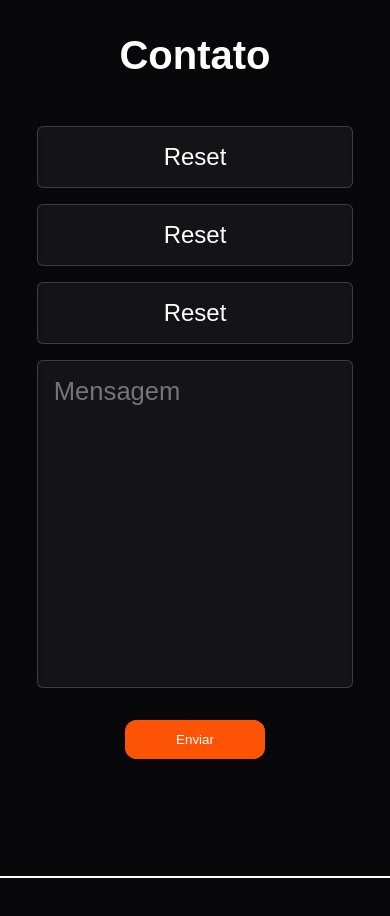
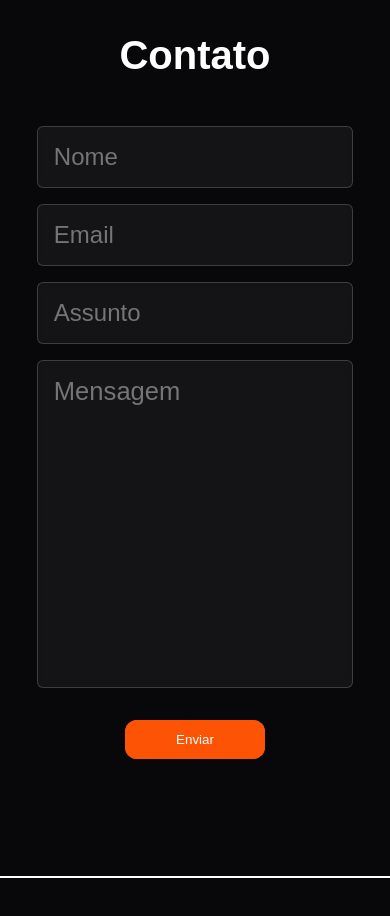
Before and after one commit to gusmfs/portfolio, a React (Vite) app: page / in a window 390 px wide. Shown: the part 3460-4376 px from the top of the page. Built offline with nearby package versions, Linux system fonts and the light colour scheme.

Commit message:
responsive adjusts

```diff
--- a/src/components/Section/ContactSection/index.jsx
+++ b/src/components/Section/ContactSection/index.jsx
@@ -34,9 +34,9 @@ function ContactSection() {
             <form ref={form} action="#" onSubmit={sendEmail}>
                 <div className={style.inputContainer}>
                         <div className={style.inputBox}>
-                            <input type='reset' placeholder="Nome" id="name" className={style.item} autoComplete="off" name="from_name"/>
-                            <input type='reset' placeholder="Email" id="email" className={style.item} autoComplete="off" name="from_email"/>
-                            <input type='reset' placeholder="Assunto" id="subject" className={style.item} autoComplete="off" name="subject"/>
+                            <input type="text" placeholder="Nome" id="name" className={style.item} autoComplete="off" name="from_name"/>
+                            <input type="text" placeholder="Email" id="email" className={style.item} autoComplete="off" name="from_email"/>
+                            <input type="text" placeholder="Assunto" id="subject" className={style.item} autoComplete="off" name="subject"/>
                         </div>
                 </div>
                 <div className={style.footerContact}>
```
